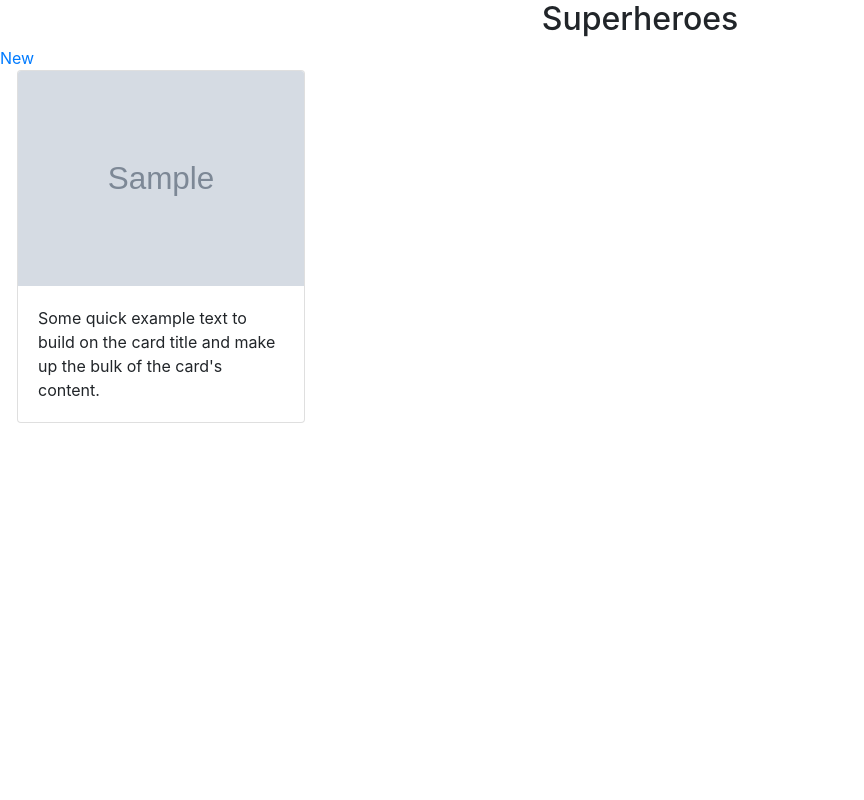
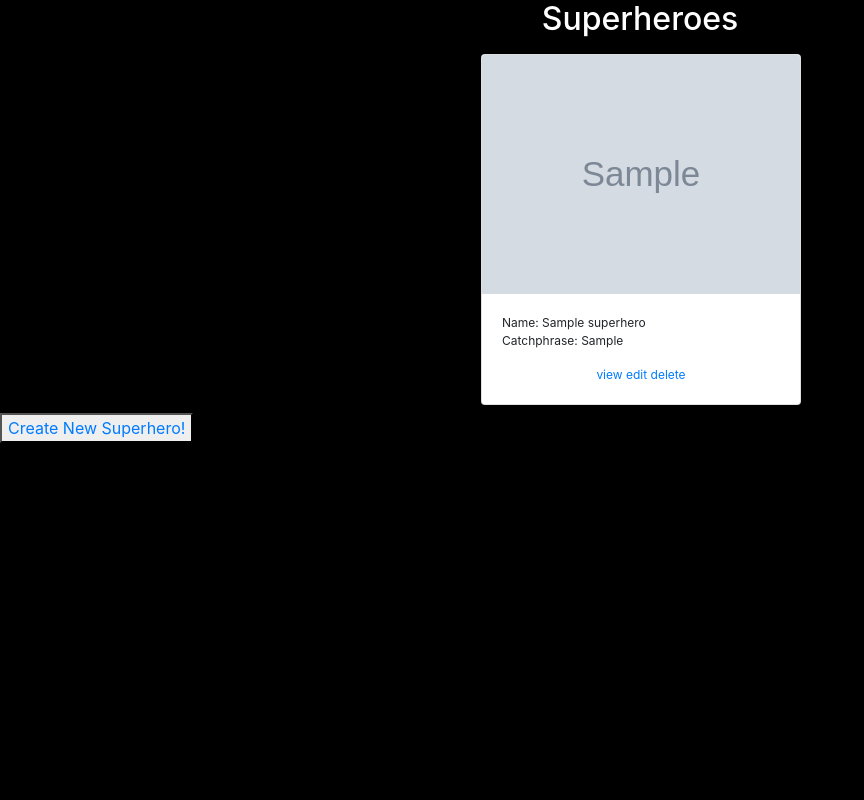
Before and after one commit to Demetricew20/SuperheroCreator, a Django app: page /superheroes/ in a window 1280 px wide. Shown: the whole page, without its empty margins (0-864 px from the left). Run offline with Django 3.2, Linux system fonts and the light colour scheme; tables that the repository leaves empty hold one stand-in row (values such as "Sample post"); grey boxes marked "Sample" are stand-in pictures; some libraries are stand-ins or nearby versions.

Commit message:
Created Spiderman card. Styled card text and links.

```diff
--- a/superhero_database/superheroes/templates/superheroes/index.html
+++ b/superhero_database/superheroes/templates/superheroes/index.html
@@ -7,10 +7,13 @@
     <link rel="stylesheet" href="https://maxcdn.bootstrapcdn.com/bootstrap/4.0.0/css/bootstrap.min.css"
           integrity="sha384-Gn5384xqQ1aoWXA+058RXPxPg6fy4IWvTNh0E263XmFcJlSAwiGgFAW/dAiS6JXm" crossorigin="anonymous">
     <style>
-        html, body { height: 100%; width: 100%; }
-        .main__title { font-size: 2rem;}
-        .container-fluid { justify-content: space-between; padding-right: 0px; padding-left: 2rem; }
-        .card {max-width: 18rem;}
+        html, body { height: 100vh; width: 100vw; background-color: black;}
+        .main__title { font-size: 2rem; color: white;}
+        .container-fluid { justify-content: space-around; padding-right: 0px; padding-left: 2rem; }
+        .card {max-width: 20rem; margin: .5rem;}
+        .card-img-top { max-height: 20rem; }
+        .card-text, .links{ width: 100%; font-size: .75rem; }
+        .links { justify-content: center; text-align: center; }
 
     </style>
 </head>
@@ -23,18 +26,23 @@
         </div>
 
     </div>
-
-    <a href="{% url 'superheroes:create_superhero' %}">New</a>
     <div class="container-fluid row">
         {% for superhero in all_superheroes %}
         <div class="card ">
             <img class="card-img-top" src="{{superhero.hero_image.url}}" alt="Card image cap">
             <div class="card-body">
-                <p class="card-text">Some quick example text to build on the card title and make up the bulk of the card's content.</p>
+                <p class="card-text">Name: {{superhero}}<br>Catchphrase: {{superhero.catchphrase}}</p>
+                <div class="links">
+                <a href="{% url 'superheroes:detail' superhero.id %}">view</a>
+                <a href="{% url 'superheroes:edit_superhero' superhero.id %}">edit</a>
+                <a href="{% url 'superheroes:delete_superhero' superhero.id %}">delete</a>
+                </div>
             </div>
         </div>
         {% endfor %}
     </div>
+
+    <button><a href="{% url 'superheroes:create_superhero' %}">Create New Superhero!</a></button>
 
 
 
```
Also changed, not shown: media/media/c87bb4f13f03cb64815435215495204a.jpg (added).
